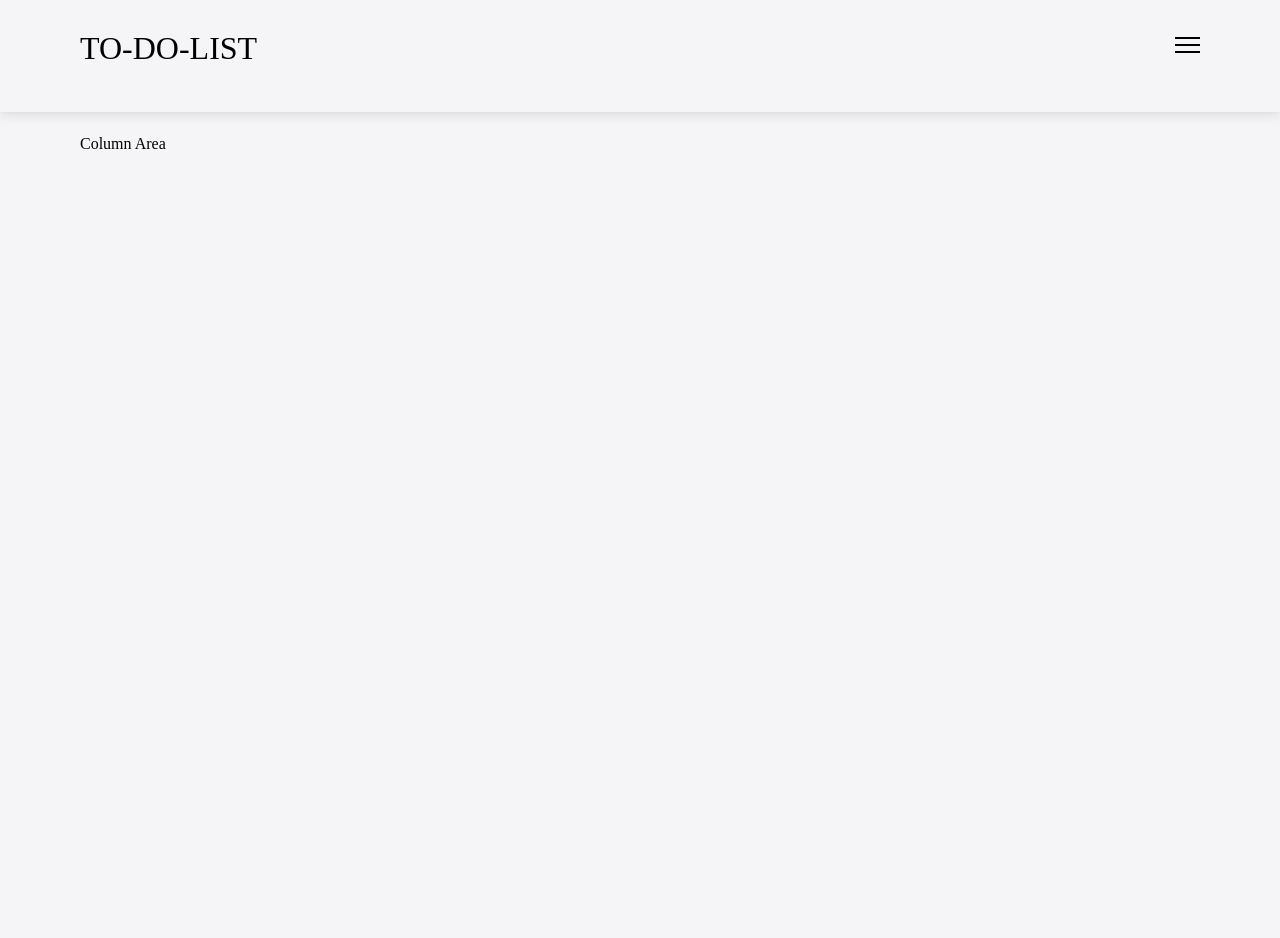
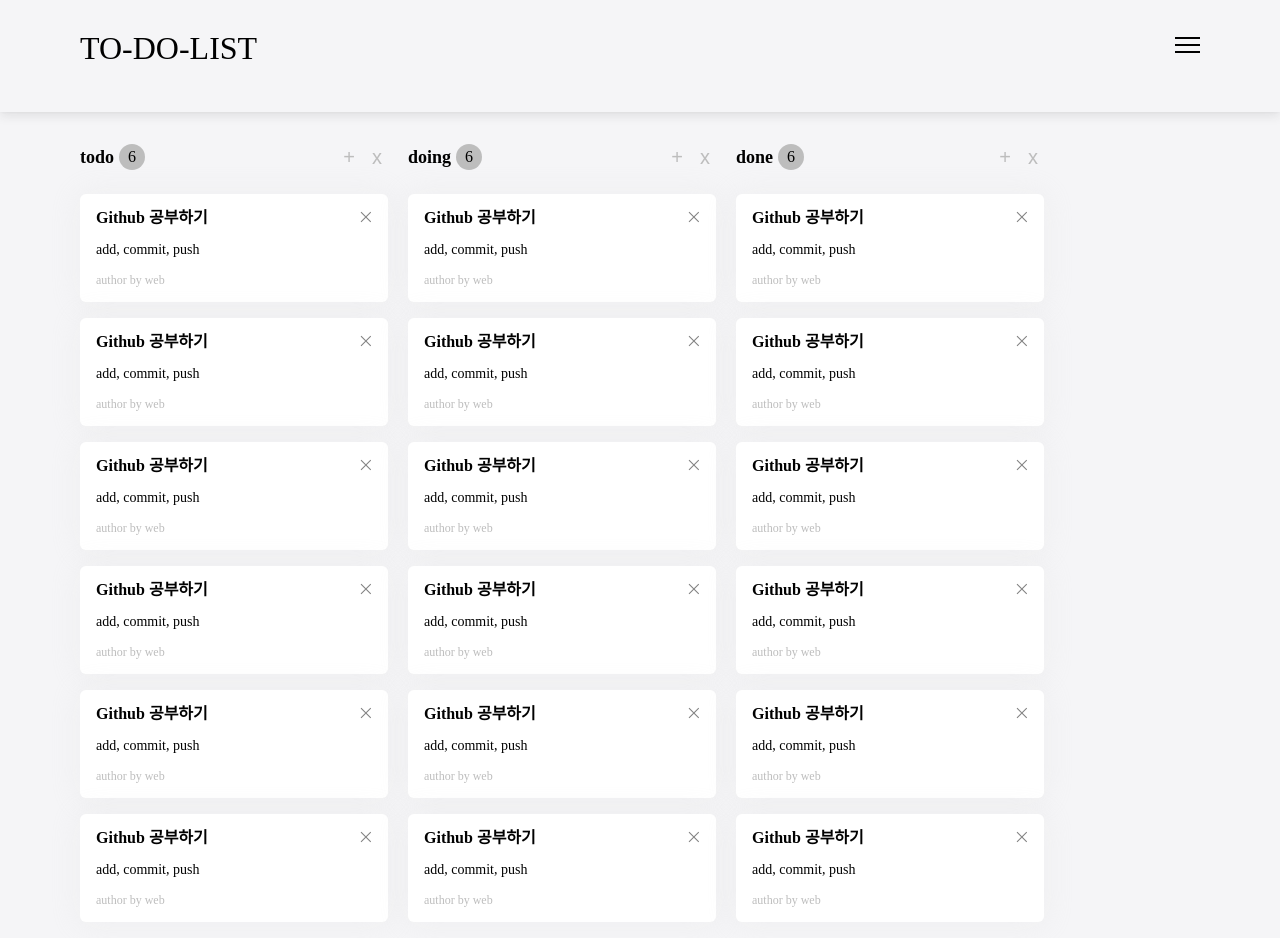
Before and after one commit to muffin9/TStodoist, a website built with webpack: page src/index.html in a window 1280 px wide. Before the commit the page ends 800 px from the top, so only its background shows below. Built offline with nearby package versions, Linux system fonts and the light colour scheme.

Commit message:
feat: column ui 제작 & 더미데이터 노출

```diff
--- a/src/components/TodoColumn.ts
+++ b/src/components/TodoColumn.ts
@@ -1,7 +1,65 @@
+import { $ } from '@/utils/dom';
 export default class TodoColumn {
+  id: number;
+
+  title: string;
+
+  isdeleted: boolean;
+
+  date?: string;
+
+  count: number;
+
+  onModify: boolean;
+
+  constructor(id: number, title: string, isdeleted: boolean, date?: string) {
+    this.id = id;
+    this.title = title;
+    this.isdeleted = isdeleted;
+    this.date = date;
+    this.onModify = false;
+    this.count = 0;
+  }
+
+  setCount = (count: number) => {
+    this.count = count;
+  };
+
+  handleEventListener = () => {
+    $(`.${this.title} .column__title`)!.addEventListener(
+      'dblclick',
+      ({ target }: any) => {
+        const targetElement = target as HTMLDivElement | HTMLInputElement;
+        if (targetElement.classList.contains('column__title')) {
+          this.onModify = !this.onModify;
+          this.changeTitle();
+        }
+      },
+    );
+  };
+
+  changeTitle = () => {
+    const titleElement = $(`.${this.title} .column__title`);
+    if (this.onModify) {
+      titleElement!.outerHTML =
+        '<input class="column__title" type="input" maxlength="50" />';
+    }
+  };
+
   render = () => {
     return /* html */ `
-        <div class="column-wrapper">Column Area</div>
+    <div class="column-list ${this.title}">
+      <nav class="column">
+          <div class="column__left">
+              <div class="column__title">${this.title}</div>
+              <div class="column__count">${this.count}</div>
+          </div>
+          <div class="column__right">
+            <button type="button" class="column__add">+</button>
+            <button type="button" class="column__delete">x</button>
+          </div>
+      </nav>
+    </div>
     `;
   };
 }
--- a/src/index.ts
+++ b/src/index.ts
@@ -1,15 +1,66 @@
 import './style/index.scss';
+
+import TodoCard from './components/TodoCard';
+import { dummyColumns } from './mocks/column';
+import { dummyTodos } from './mocks/todos';
 
 import TodoColumn from '@/components/TodoColumn';
 import TodoHeader from '@/components/TodoHeader';
+import { $, $$ } from '@/utils/dom';
+
+interface IColumn {
+  id: number;
+  title: string;
+  isDeleted: boolean;
+}
+
+export interface ITodo {
+  id: number;
+  title: string;
+  content: string;
+  status: string;
+  userId?: number;
+  date: string;
+}
+
+type Todo = 'todo' | 'doing' | 'done';
+
+const root = $$('root')!;
+
+const createTodos = (column: any, todos: ITodo[]) => {
+  todos.forEach((todo: ITodo) => {
+    const newTodo = new TodoCard(
+      todo.id,
+      todo.title,
+      todo.content,
+      todo.status,
+      todo.date,
+    );
+    $(`.${column.title}`)!.insertAdjacentHTML('beforeend', newTodo.render());
+    newTodo.handleEventListener();
+  });
+};
+
+const createColumns = () => {
+  const columnWrapperElement = document.createElement('article');
+  columnWrapperElement.classList.add('column-wrapper');
+  root.appendChild(columnWrapperElement);
+
+  dummyColumns.forEach((data: IColumn) => {
+    const column = new TodoColumn(data.id, data.title, data.isDeleted);
+    const todoData = dummyTodos[data.title as Todo];
+    column.setCount(todoData.length);
+    columnWrapperElement.insertAdjacentHTML('beforeend', column.render());
+    column.handleEventListener();
+    createTodos(column, todoData);
+  });
+};
 
 const app = () => {
-  const root = document.getElementById('root')!;
   const header = new TodoHeader();
-  const column = new TodoColumn();
-  root.insertAdjacentHTML('afterend', column.render());
   root.insertAdjacentHTML('afterend', header.render());
   header.handleEventListener();
+  createColumns();
 };
 
 app();
--- /dev/null
+++ b/src/mocks/column.js
@@ -0,0 +1,17 @@
+export const dummyColumns = [
+  {
+    id: 1,
+    title: 'todo',
+    isDeleted: false,
+  },
+  {
+    id: 2,
+    title: 'doing',
+    isDeleted: false,
+  },
+  {
+    id: 3,
+    title: 'done',
+    isDeleted: false,
+  },
+];
--- a/src/style/_card.scss
+++ b/src/style/_card.scss
@@ -8,7 +8,7 @@
   padding: 1rem;
   background-color: $color-white;
   box-shadow: 0px 1px 30px rgba(224, 224, 224, 0.3);
-  border-radius: 6px;
+  border-radius: 0.375rem;
   cursor: pointer;
 
   .card__delete {
--- a/src/style/_column.scss
+++ b/src/style/_column.scss
@@ -1,3 +1,57 @@
 .column-wrapper {
+  display: flex;
+  width: 100%;
   margin-top: 8.5rem;
 }
+
+.column-list {
+  margin-right: 1.25rem;
+
+  .column {
+    width: 19.25rem;
+    height: 2.625rem;
+    display: flex;
+    justify-content: space-between;
+
+    &__left {
+      gap: 0.3125rem;
+      display: flex;
+      align-items: center;
+    }
+
+    &__title {
+      font-size: $font-18;
+      font-weight: $font-700;
+    }
+
+    &__count {
+      width: 1.625rem;
+      height: 1.625rem;
+      background: $color-grey;
+      border-radius: 50%;
+      text-align: center;
+      line-height: 1.625rem;
+    }
+
+    &__right {
+      gap: 0.3125rem;
+      display: flex;
+      align-items: center;
+    }
+
+    &__add {
+      color: $color-grey;
+      font-size: $font-20;
+      cursor: pointer;
+      &:hover {
+        color: $color-blue-light;
+      }
+    }
+
+    &__delete {
+      color: $color-grey;
+      font-size: $font-20;
+      cursor: pointer;
+    }
+  }
+}
--- a/src/style/_variables.scss
+++ b/src/style/_variables.scss
@@ -1,9 +1,9 @@
-$font-12: 12px;
-$font-14: 14px;
-$font-16: 16px;
-$font-18: 18px;
-$font-20: 20px;
-$font-32: 32px;
+$font-12: 0.75rem;
+$font-14: 0.875rem;
+$font-16: 1rem;
+$font-18: 1.125rem;
+$font-20: 1.25rem;
+$font-32: 2rem;
 $font-700: 700;
 
 $color-grey-light: #f5f5f7;
--- a/src/utils/dom.ts
+++ b/src/utils/dom.ts
@@ -1 +1,2 @@
 export const $ = (className: string) => document.querySelector(className);
+export const $$ = (id: string) => document.getElementById(id);
```
Also changed, not shown: src/index.css.
